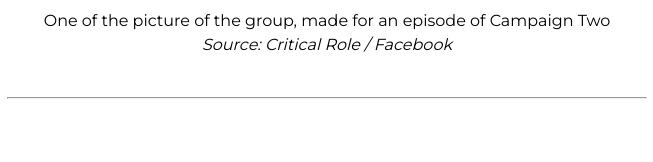
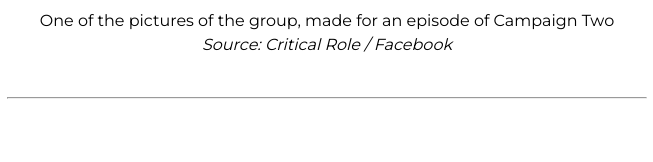
Before and after one commit to Grathienbeto/tribute-page, a plain HTML site: page index.html in a window 1280 px wide. Shown: the part 484-646 px from the top of the page, 313-966 px from the left. Drawn offline with Linux system fonts and the light colour scheme.

Commit message:
Update index.html

```diff
--- a/index.html
+++ b/index.html
@@ -19,7 +19,7 @@
             <!-- IMG -->
             <div id="img-div">
                 <img id="image" src="https://www.syfy.com/sites/syfy/files/2020/07/critical-role-full-cast-photo-credit-anna-azarov.jpg" alt="image of the tribute" />
-                <figcaption id="img-caption"> One of the picture of the group, made for an episode of Campaign Two <br>
+                <figcaption id="img-caption"> One of the pictures of the group, made for an episode of Campaign Two <br>
                     <span class="credit">Source: Critical Role / Facebook </span> </figcaption>
             </div>
 
```
